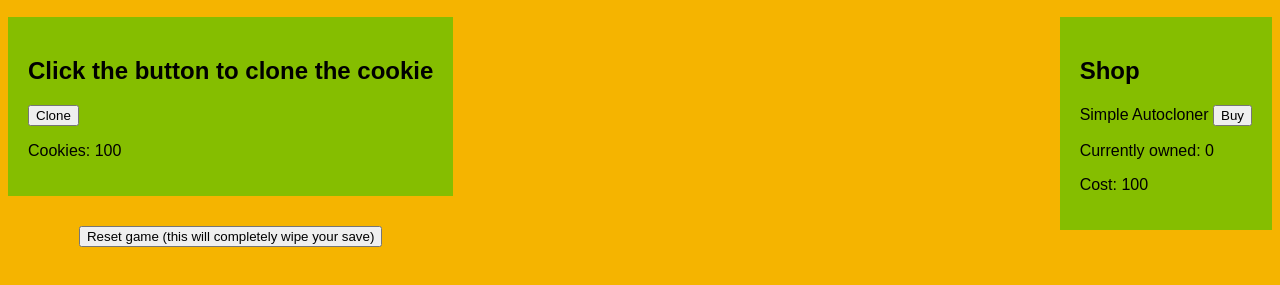
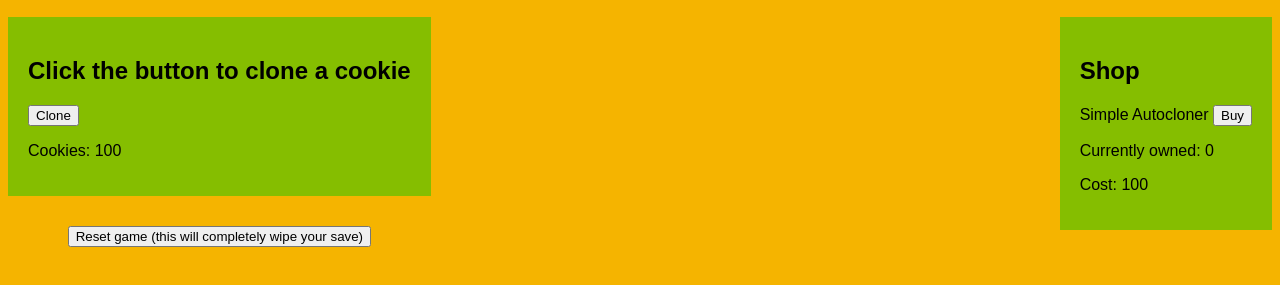
Before and after one commit to AuraCat66/cookie-cloner, a website with bundled scripts: page index.html in a window 1280 px wide. Shown: the part 91-376 px from the top of the page. Built offline with nearby package versions, Linux system fonts and the light colour scheme.

Commit message:
edit the text for the clone button and replace "the cookie" by "a cookie"

```diff
--- a/index.html
+++ b/index.html
@@ -66,7 +66,7 @@
         <div class="row-container middle-container">
             <div class="column-container middle-left-container">
                 <div class="middle-item box-item">
-                    <h2>Click the button to clone the cookie</h2>
+                    <h2>Click the button to clone a cookie</h2>
                     <button id="cloneButton">Clone</button>
 
                     <p>Cookies: <span id="cookieCounter">1</span></p>
```
